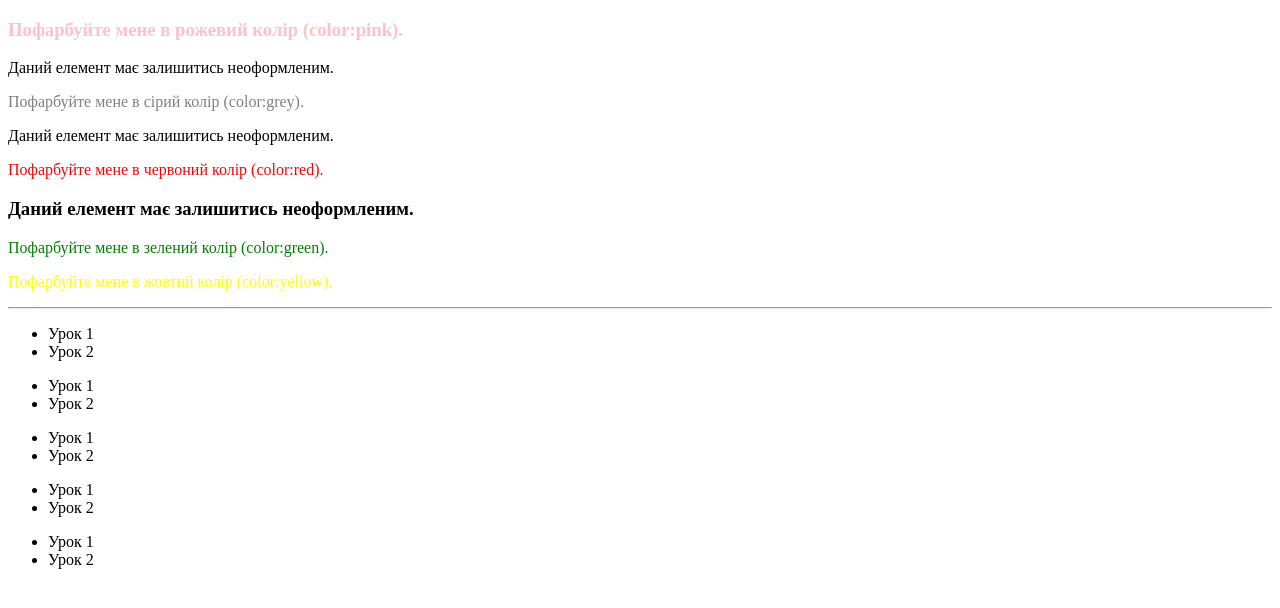
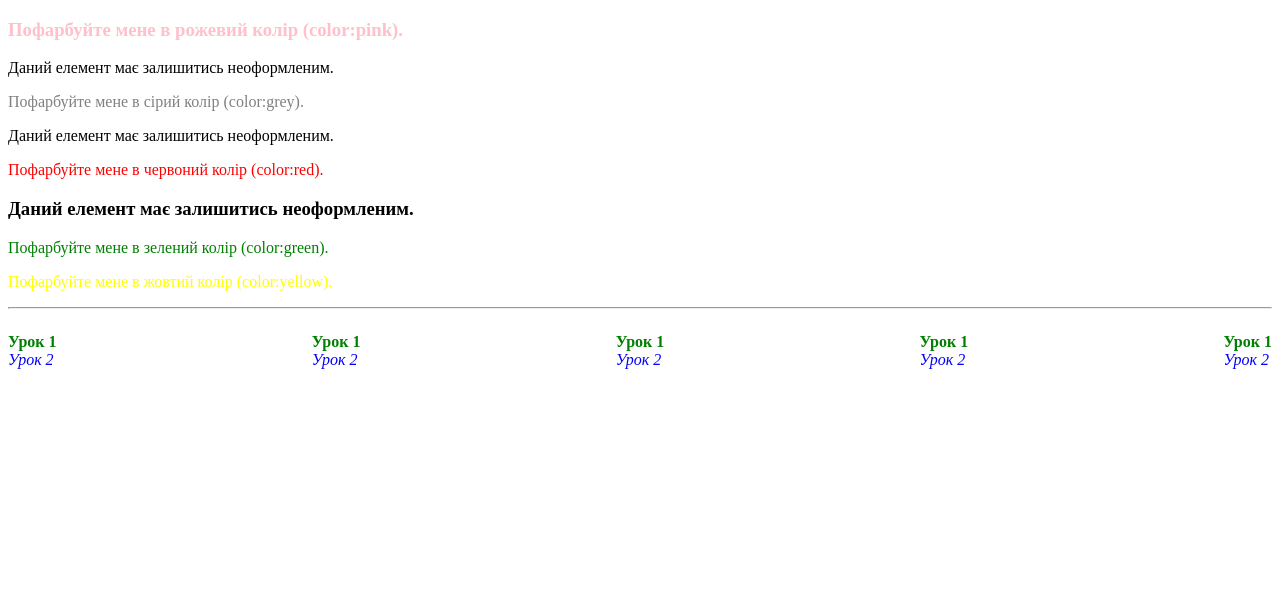
Before and after one commit to Taras405/HW-8, a plain HTML site: page index.html in a window 1280 px wide. Drawn offline with Linux system fonts and the light colour scheme.

Commit message:
Update style.css

```diff
--- a/style.css
+++ b/style.css
@@ -17,3 +17,46 @@
 .yellow {
     color: yellow !important;
 }
+
+.lessons-container {
+    display: flex;
+    justify-content: space-between;
+}
+
+.lessons-container ul {
+    list-style: none;
+    padding: 0;
+}
+
+.lessons-container ul li:hover {
+    background-color: lightblue;
+}
+
+.lessons-container ul li:focus {
+    outline: 2px solid orange;
+}
+
+.lessons-container ul li::selection {
+    background-color: yellow;
+}
+
+
+.lessons-container ul li:visited {
+    color: gray;
+}
+
+.lessons-container ul li:first-child {
+    font-weight: bold;
+}
+
+.lessons-container ul li:last-child {
+    font-style: italic;
+}
+
+.lessons-container ul li:nth-child(odd) {
+    color: green;
+}
+
+.lessons-container ul li:nth-child(even) {
+    color: blue;
+}
```
